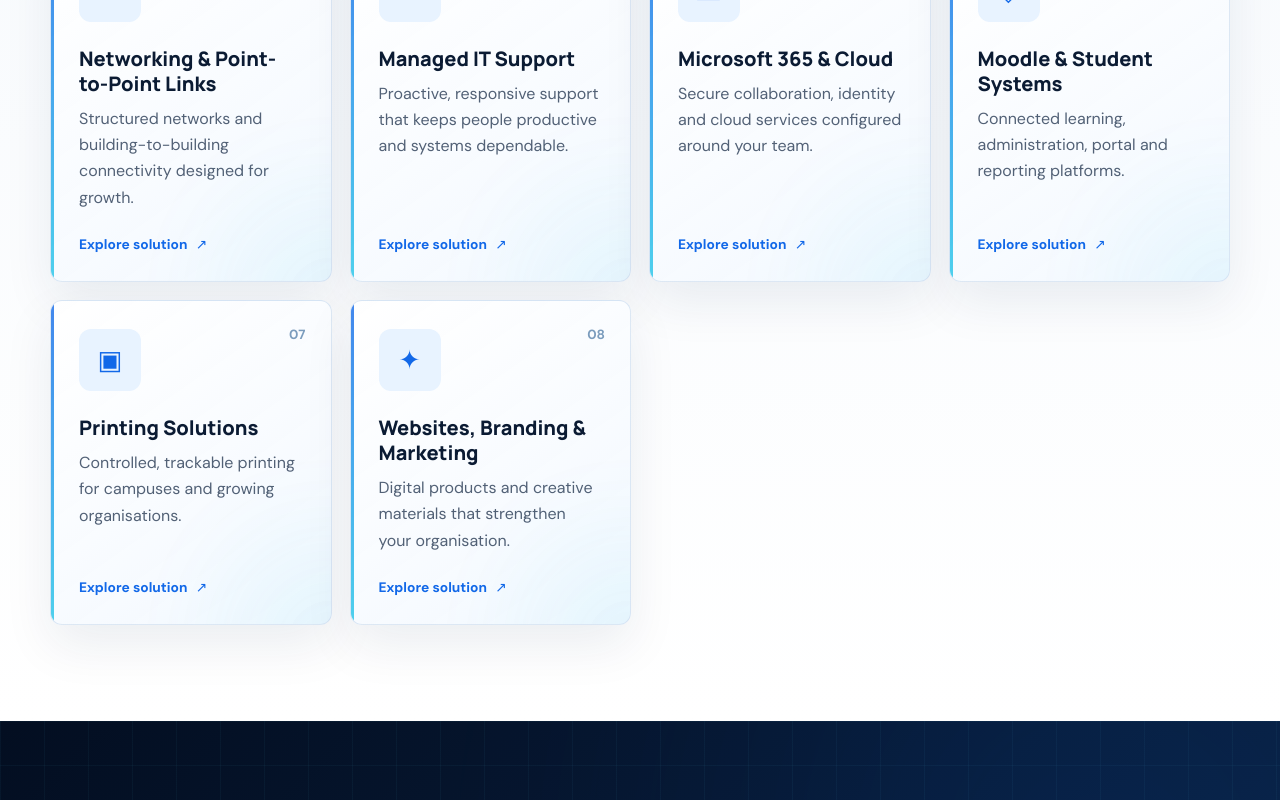
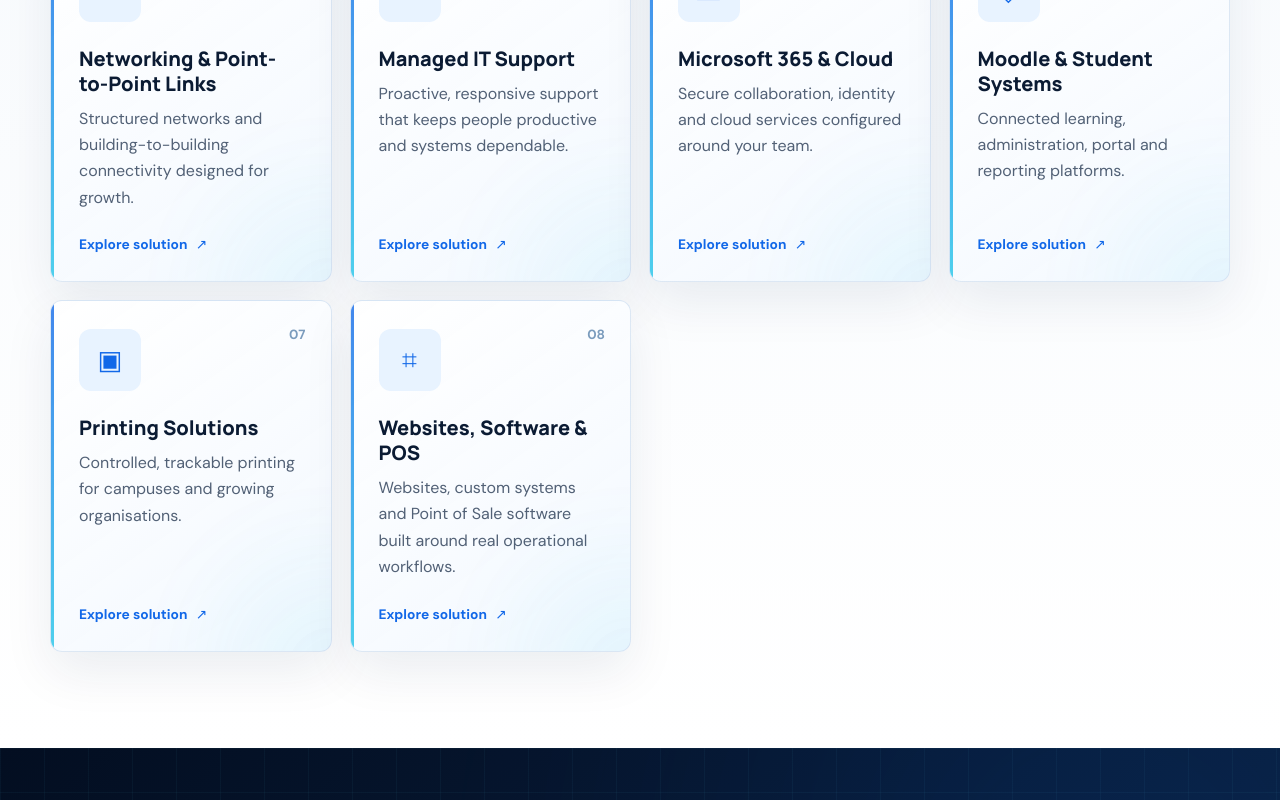
Before and after one commit to Nado-ops/Nanotechnology-Solutions-New, a React (Vite) app: page / in a window 1280 px wide. Shown: the part 2324-3124 px from the top of the page. Built offline with nearby package versions, Linux system fonts and the light colour scheme.

Commit message:
feat: add point of sale systems

```diff
--- a/index.html
+++ b/index.html
@@ -5,9 +5,9 @@
     <link rel="icon" type="image/png" href="/assets/favicon.png" />
     <meta name="viewport" content="width=device-width, initial-scale=1.0" />
     <meta name="theme-color" content="#07172f" />
-    <meta name="description" content="Nanotechnology IT Solutions provides managed IT, networking, school and campus Wi-Fi, computer laboratories, Moodle, Microsoft 365, student and learner systems, QCTO training technology, software, branding and support across South Africa." />
+    <meta name="description" content="Nanotechnology IT Solutions provides managed IT, networking, education technology, Microsoft 365, Moodle, software, websites and custom Point of Sale systems across South Africa." />
     <meta property="og:title" content="Nanotechnology IT Solutions" />
-    <meta property="og:description" content="Technology for schools, universities, colleges, QCTO providers, skills-development institutions and organisations across South Africa." />
+    <meta property="og:description" content="Nationwide IT, education technology, websites, business software and custom Point of Sale systems across South Africa." />
     <meta property="og:type" content="website" />
     <meta property="og:url" content="https://nanotechnology6.co.za/" />
     <meta property="og:image" content="https://nanotechnology6.co.za/og.png" />
@@ -16,7 +16,7 @@
     <link rel="canonical" href="https://nanotechnology6.co.za/" />
     <title>Nanotechnology IT Solutions | Technology Solutions Across South Africa</title>
     <script type="application/ld+json">
-      {"@context":"https://schema.org","@graph":[{"@type":["Organization","LocalBusiness"],"@id":"https://nanotechnology6.co.za/#organization","name":"Nanotechnology IT Solutions","description":"Nationwide infrastructure, cloud, education technology, learner systems, software and support for schools, universities, colleges, QCTO providers, skills-development institutions and organisations across South Africa.","url":"https://nanotechnology6.co.za/","logo":"https://nanotechnology6.co.za/images/logo/nanotechnology-logo.png","email":"info@nanotechnology6.co.za","telephone":"+27728254536","areaServed":{"@type":"Country","name":"South Africa"},"address":{"@type":"PostalAddress","streetAddress":"409 Imam Haron Road","addressLocality":"Cape Town","addressCountry":"ZA"},"openingHours":"Mo-Fr 08:00-17:00"},{"@type":"WebSite","url":"https://nanotechnology6.co.za/","name":"Nanotechnology IT Solutions","publisher":{"@id":"https://nanotechnology6.co.za/#organization"}}]}
+      {"@context":"https://schema.org","@graph":[{"@type":["Organization","LocalBusiness"],"@id":"https://nanotechnology6.co.za/#organization","name":"Nanotechnology IT Solutions","description":"Nationwide infrastructure, cloud, education technology, learner systems, websites, custom software, Point of Sale systems and support across South Africa.","url":"https://nanotechnology6.co.za/","logo":"https://nanotechnology6.co.za/images/logo/nanotechnology-logo.png","email":"info@nanotechnology6.co.za","telephone":"+27728254536","areaServed":{"@type":"Country","name":"South Africa"},"address":{"@type":"PostalAddress","streetAddress":"409 Imam Haron Road","addressLocality":"Cape Town","addressCountry":"ZA"},"openingHours":"Mo-Fr 08:00-17:00"},{"@type":"WebSite","url":"https://nanotechnology6.co.za/","name":"Nanotechnology IT Solutions","publisher":{"@id":"https://nanotechnology6.co.za/#organization"}}]}
     </script>
   </head>
   <body>
--- a/src/App.tsx
+++ b/src/App.tsx
@@ -91,7 +91,7 @@
     ['cloud-microsoft-365','Microsoft 365 & Cloud','Secure collaboration, identity and cloud services configured around your team.','☁',['Cloud migration','Identity security','User administration']],
     ['education-technology','Moodle & Student Systems','Connected learning, administration, portal and reporting platforms.','◇',['Moodle LMS','SIS platforms','Connected portals']],
     ['printing-solutions','Printing Solutions','Controlled, trackable printing for campuses and growing organisations.','▣',['PaperCut','Secure release','Print reporting']],
-    ['branding-marketing','Websites, Branding & Marketing','Digital products and creative materials that strengthen your organisation.','✦',['Websites','Brand identity','Marketing assets']],
+    ['websites-software','Websites, Software & POS','Websites, custom systems and Point of Sale software built around real operational workflows.','⌗',['Point of Sale Systems','Custom software','Business websites']],
   ] as const
   const [active,setActive]=useState<number|null>(null)
   function activate(i:number){setActive(active===i?null:i)}
--- a/src/components.tsx
+++ b/src/components.tsx
@@ -37,7 +37,7 @@
     <div className="container footer__grid">
       <div><Logo compact /><p>Reliable infrastructure, cloud, education technology, software and support for schools, universities, colleges, QCTO providers, skills-development institutions and organisations across {company.country}.</p><p className="tagline">{company.tagline}</p></div>
       <div><h3>Company</h3><a href="/about">About</a><a href="/industries">Industries</a><a href="/projects">Projects</a><a href="/contact">Contact</a><a href="/client-portal">Client Portal</a></div>
-      <div><h3>Solutions</h3>{solutions.slice(0, 6).map(s => <a key={s.slug} href={`/solutions/${s.slug}`}>{s.title}</a>)}</div>
+      <div><h3>Solutions</h3>{solutions.slice(0, 6).map(s => <a key={s.slug} href={`/solutions/${s.slug}`}>{s.title}</a>)}<a href="/solutions/websites-software">Point of Sale Systems</a></div>
       <div className="footer-contact"><h3>Contact</h3><address><b>Head Office:</b>{company.address}</address><span><b>Service Area:</b>{company.serviceArea}</span><a href={company.phoneHref}><b>Telephone:</b>{company.phone}</a><a href={company.whatsappUrl} target="_blank" rel="noreferrer"><b>WhatsApp:</b>{company.phone}</a><a href={`mailto:${company.email}`}><b>Email:</b>{company.email}</a></div>
     </div>
     <div className="container footer__bottom"><span>© {new Date().getFullYear()} {company.name}. All rights reserved.</span><div><a href="/privacy">Privacy Policy</a><a href="/terms">Terms & Conditions</a></div></div>
@@ -128,7 +128,7 @@
     <div className="honeypot" aria-hidden="true"><label>Leave blank<input name="website" tabIndex={-1} autoComplete="off" /></label></div>
     <div className="field-grid"><label>Full name *<input name="name" required autoComplete="name" /></label><label>Company or organisation<input name="organisation" autoComplete="organization" /></label></div>
     <div className="field-grid"><label>Email *<input name="email" type="email" required autoComplete="email" /></label><label>Phone number *<input name="phone" type="tel" required autoComplete="tel" /></label></div>
-    <div className="field-grid"><label>{kind === 'support' ? 'Support type' : 'Service required'} *<select name="service" required defaultValue=""><option value="" disabled>Select an option</option>{kind === 'support' ? <><option>Remote support</option><option>Onsite support</option><option>Existing client support</option><option>Urgent assistance</option></> : solutions.map(s => <option key={s.slug}>{s.title}</option>)}</select></label><label>Preferred contact method<select name="contactMethod"><option>Email</option><option>Phone</option></select></label></div>
+    <div className="field-grid"><label>{kind === 'support' ? 'Support type' : 'Service required'} *<select name="service" required defaultValue=""><option value="" disabled>Select an option</option>{kind === 'support' ? <><option>Remote support</option><option>Onsite support</option><option>Existing client support</option><option>Urgent assistance</option></> : <><option>Point of Sale Systems</option>{solutions.map(s => <option key={s.slug}>{s.title}</option>)}</>}</select></label><label>Preferred contact method<select name="contactMethod"><option>Email</option><option>Phone</option></select></label></div>
     {kind === 'contact' && <div className="field-grid"><label>Location<input name="location" autoComplete="address-level2" /></label><label>Budget range<select name="budget"><option>Not sure yet</option><option>Under R10,000</option><option>R10,000–R50,000</option><option>R50,000–R150,000</option><option>R150,000+</option></select></label></div>}
     <label>{kind === 'support' ? 'Describe the issue' : 'Project description'} *<textarea name="description" rows={5} required></textarea></label>
     {kind === 'contact' && <label>Required timeframe<select name="timeframe"><option>Exploring options</option><option>As soon as possible</option><option>Within one month</option><option>1–3 months</option><option>3+ months</option></select></label>}
--- a/src/data.ts
+++ b/src/data.ts
@@ -100,14 +100,15 @@
     ],
   },
   {
-    slug: 'websites-software', title: 'Websites & Software', icon: '⌗',
-    short: 'Websites, portals and business systems that simplify real operational work.',
-    intro: 'We create maintainable digital tools that connect your customers, teams and existing platforms.',
+    slug: 'websites-software', title: 'Websites, Software and Business Systems', icon: '⌗',
+    short: 'Custom and cloud-based Point of Sale systems for retail stores, service businesses and multi-branch organisations, with sales, inventory, customer management, reporting and accounting integration.',
+    intro: 'We create maintainable websites, software and business systems—including Point of Sale solutions—that connect customers, teams, transactions and operational workflows.',
     cta: 'Discuss Your Digital Project',
     groups: [
       { title: 'Websites', items: ['Business, school, college and non-profit websites', 'WordPress, Divi and Elementor', 'Responsive website design', 'Website maintenance and hosting', 'Website copy and content structure'] },
-      { title: 'Business systems', items: ['Custom web applications', 'Student and customer portals', 'CRM and invoicing systems', 'Point-of-sale systems', 'Online application systems', 'Database systems'] },
+      { title: 'Software and business systems', items: ['Custom web applications', 'Student and customer portals', 'CRM and invoicing systems', 'Point of Sale Systems', 'Online application systems', 'Database systems'] },
       { title: 'Integration & support', items: ['Workflow automation', 'API integrations', 'Moodle and Microsoft 365 integrations', 'Supabase applications', 'Cloudflare deployments', 'Software maintenance'] },
+      { title: 'Point of Sale Systems', items: ['Retail point of sale systems', 'Product and service sales', 'Inventory and stock management', 'Barcode scanning', 'Sales and transaction history', 'Customer management', 'Supplier management', 'User roles and cashier permissions', 'Multiple tills and branches', 'Quotations and invoices', 'Receipts', 'Discounts and promotions', 'Cash, card and electronic payment recording', 'Daily cash-up reports', 'Sales reports and dashboards', 'Low-stock alerts', 'Stock transfers between branches', 'Expense tracking', 'Accounting-system integration where configured and supported', 'Cloud-based access', 'Secure backups', 'Mobile and tablet-friendly interfaces', 'Custom POS development', 'Ongoing support and maintenance', 'Ready for integration with supported payment and accounting platforms'] },
     ],
   },
   {
@@ -137,5 +138,5 @@
 export const coreServices = [
   solutions[0], solutions[1], solutions[2], solutions[4],
   { ...solutions[3], title: 'Printing & Communications', short: 'Managed printing and flexible voice systems for connected teams.' },
-  { ...solutions[8], title: 'Websites, Branding & Systems', short: 'Digital products and brand tools designed around real business needs.' },
+  { ...solutions[8], title: 'Websites, Software & POS', short: 'Websites, custom software and Point of Sale systems designed around real operational needs.' },
 ]
```
